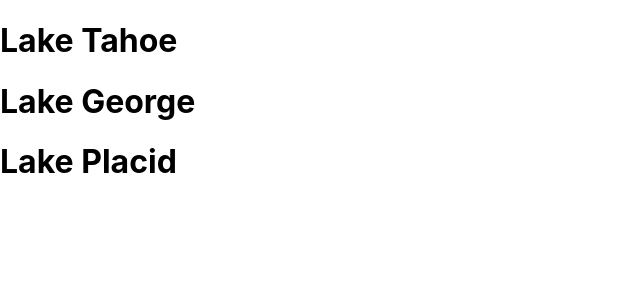
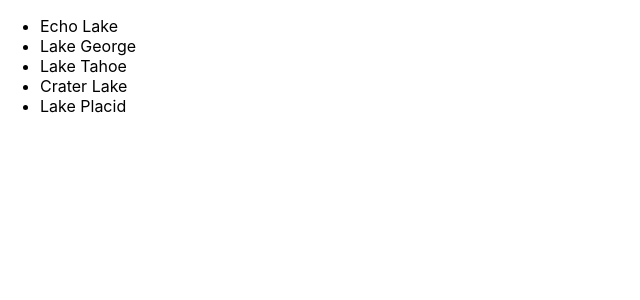
Before and after one commit to csmith17-chwy/react-test-app, a React (Create React App) app: page / in a window 1280 px wide. Shown: the top 300 px of the page, without its empty margins (0-640 px from the left). Built offline with nearby package versions, Linux system fonts and the light colour scheme.

Commit message:
rendering lists

```diff
--- a/src/index.js
+++ b/src/index.js
@@ -2,18 +2,22 @@ import React from "react";
 import ReactDOM from "react-dom";
 import "./index.css";
 
-function Lake({ name }) {
-  return <h1>{name}</h1>;
-}
+const lakeList = [
+  "Echo Lake",
+  "Lake George",
+  "Lake Tahoe",
+  "Crater Lake",
+  "Lake Placid",
+];
 
-function App() {
+function App({ lakes }) {
   return (
-    <div>
-      <Lake name="Lake Tahoe" />
-      <Lake name="Lake George" />
-      <Lake name="Lake Placid" />
-    </div>
+    <ul>
+      {lakes.map((lake) => (
+        <li>{lake}</li>
+      ))}
+    </ul>
   );
 }
 
-ReactDOM.render(<App />, document.getElementById("root"));
+ReactDOM.render(<App lakes={lakeList} />, document.getElementById("root"));
```
